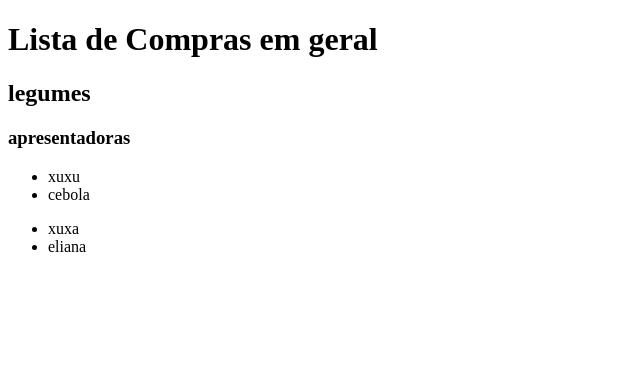
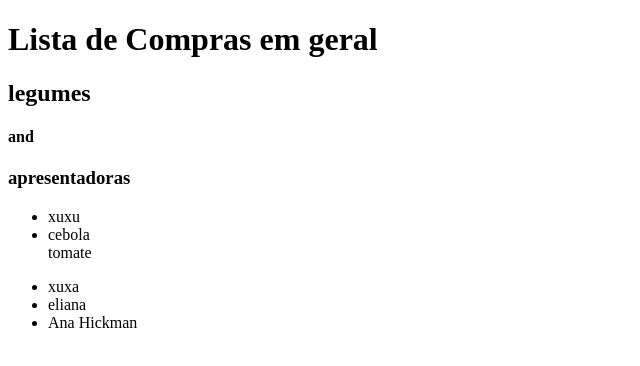
Before and after one commit to J27mendes/Quebrando-a-cabe-a, a plain HTML site: page index.html in a window 1280 px wide. Shown: the whole page, without its empty margins (0-640 px from the left). Drawn offline with Linux system fonts and the light colour scheme.

Commit message:
Adicionando tomates and Ana Hickman

```diff
--- a/index.html
+++ b/index.html
@@ -11,6 +11,7 @@
         <h1>Lista de Compras em geral</h1>
             <div>
                 <h2>legumes</h2>
+                <h4>and</h4>
                 <h3>apresentadoras</h3>
             </div>
     </header>
@@ -18,10 +19,12 @@
         <ul>
             <li>xuxu</li>
             <li>cebola</li>
+            <tomate>tomate</tomate>
         </ul>
         <ul>
             <li>xuxa</li>
             <li>eliana</li>
+            <li>Ana Hickman</li>
         </ul>
     </section>
 </body>
```
